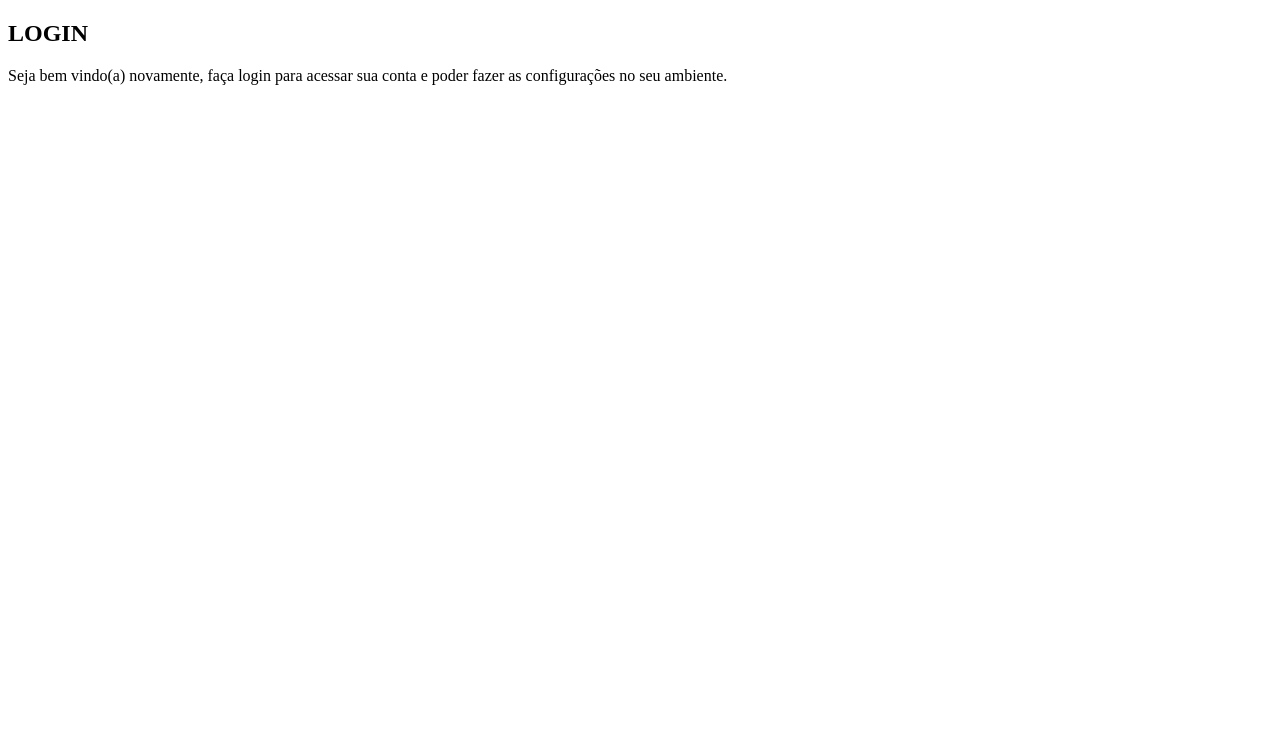
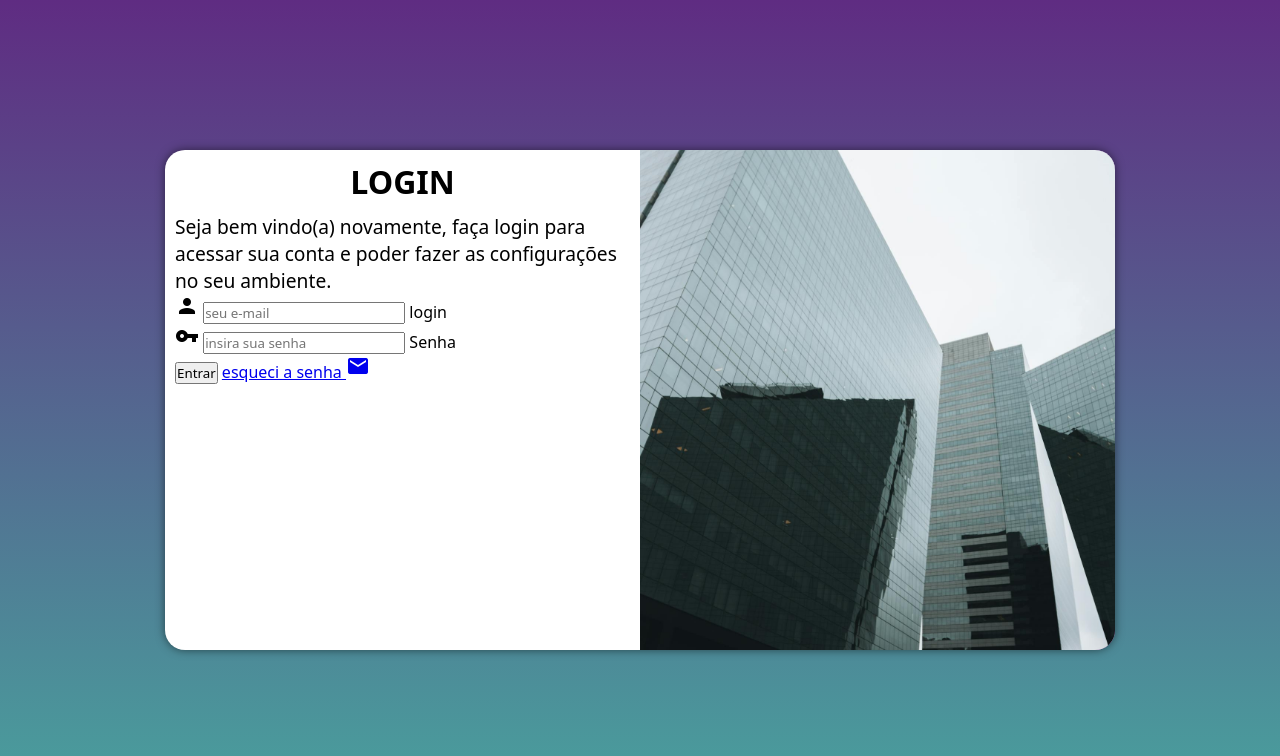
Before and after one commit to devPabloEdu/projeto-login, a plain HTML site: page index.html in a window 1280 px wide. Drawn offline with Linux system fonts and the light colour scheme.

Commit message:
formulario

```diff
--- /dev/null
+++ b/estilos/media-query.css
@@ -0,0 +1,44 @@
+@charset "UTF-8";
+
+@media screen and (min-width: 768px) and (max-width: 992px) {
+    body{
+        background-image: linear-gradient(to top, #49a09d, #5f2c82);
+    }
+
+    #login{
+        width: 80vw;
+    }
+    #login > #imagem {
+        float: left;
+        width: 30%;
+        height: 100%;
+    }
+    #login > #formulario {
+        float: right;
+        width: 70%;
+    }
+}
+
+@media screen and (min-width: 992px) {
+    body{
+        background-image: linear-gradient(to top, #49a09d, #5f2c82);
+    }
+    #login{
+        width: 950px;
+    }
+    #login > #imagem {
+        float: right;
+        width: 50%;
+        height: 100%;
+    }
+    #login > #formulario {
+        float: left;
+        width: 50%;
+    }
+    #formulario > h1{
+       font-size: 2em;
+    }
+    #formulario > p {
+        font-size: 1.2em;
+    }
+}
--- a/estilos/style.css
+++ b/estilos/style.css
@@ -3,3 +3,58 @@
     verde #49a09d
     lilás #5f2c82
 */
+
+*{
+    font-family: system-ui, -apple-system, BlinkMacSystemFont, 'Segoe UI', Roboto, Oxygen, Ubuntu, Cantarell, 'Open Sans', 'Helvetica Neue', sans-serif;
+    padding: 0px;
+    margin: 0px;
+    box-sizing: border-box;
+}
+
+body, html {
+    background-color: #5f2c82;
+    height: 100vh;
+    width: 100vw;
+}
+main{
+    position: relative;
+    height: 100vh;
+    width: 100vw;
+}
+#login{
+    position: absolute;
+    top: 50%;
+    left: 50%;
+    transform: translate(-50%, -50%);
+    overflow: hidden;
+
+    background-color: white;
+    width: 250px;
+    height: 500px;
+    border-radius: 20px;
+    box-shadow: 0px 0px 10px rgba(0, 0, 0, 0.527);
+
+    transition: width .3s, height .3s;
+    transition-timing-function: ease;
+}
+
+#login > #imagem {
+    background: #5f2c82 url(../imagens/pexels-photo-2896034.jpeg) no-repeat;
+    background-position: left bottom;
+    height: 200px;
+    background-size: cover;
+    display: block;
+}
+
+#login > #formulario {
+    padding: 10px;
+    display: block;
+
+}
+#formulario > h1{
+    text-align: center;
+    margin-bottom: 10px;
+}
+#formulario > p {
+    font-size: 0.8em;
+}
--- a/index.html
+++ b/index.html
@@ -4,7 +4,10 @@
     <meta charset="UTF-8">
     <meta name="viewport" content="width=device-width, initial-scale=1.0">
     <title>login</title>
+    <link href="https://fonts.googleapis.com/icon?family=Material+Icons"
+      rel="stylesheet">
     <link rel="stylesheet" href="estilos/style.css">
+    <link rel="stylesheet" href="estilos/media-query.css">
 </head>
 <body>
     <main>
@@ -15,7 +18,24 @@
             <div id="formulario">
                 <h1>LOGIN</h1>
                 <p>Seja bem vindo(a) novamente, faça login para acessar sua conta e poder fazer as configurações no seu ambiente.</p>
-                <form action="login.php" method="post">
+                <form action="login.php" method="post" autocomplete="on">
+
+
+                    <div class="campo">
+                        <span class="material-icons">person</span>
+                        <input type="email" name="login" id="ilogin" placeholder="seu e-mail" required autocomplete="email">
+                        <label for="ilogin">login</label>
+                    </div>
+
+
+                    <div class="campo">
+                        <span class="material-icons">vpn_key</span>
+                        <input type="password" name="senha" id="isenha" placeholder="insira sua senha" required autocomplete="current-password">
+                        <label for="isenha">Senha</label>
+                    </div>
+
+                    <input type="submit" value="Entrar">
+                    <a href="#">esqueci a senha <span class="material-icons"> mail </span></a>
 
                 </form>
             </div>
```
